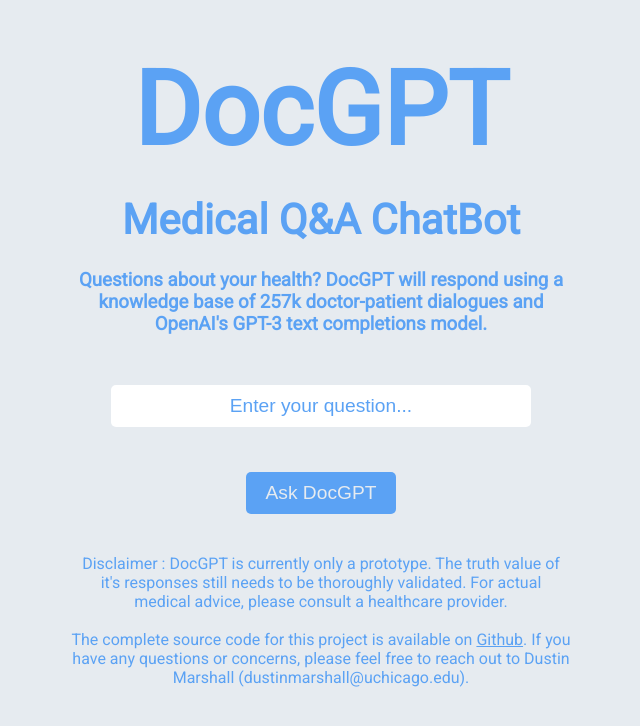
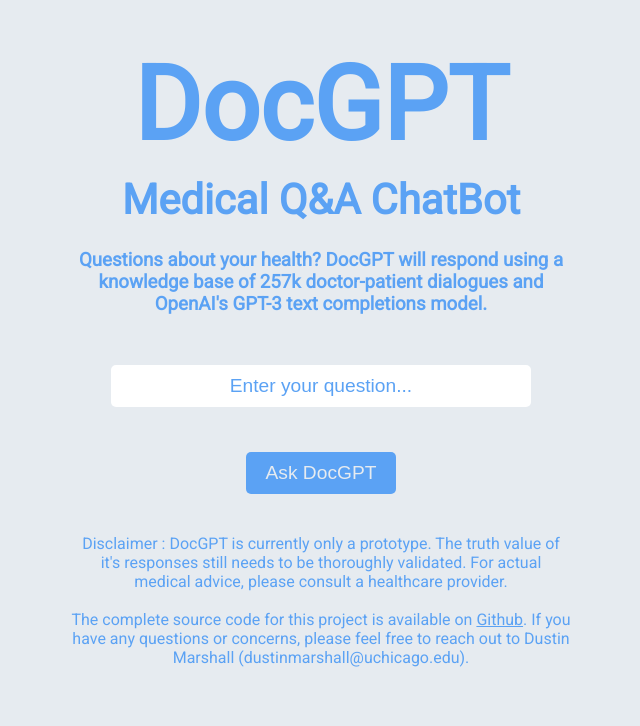
Before and after one commit to dustinmarshall/DocGPT, a Flask app: page / in a window 1280 px wide. Shown: the top 726 px of the page, without its empty margins (319-959 px from the left). Run offline with Flask 2, Linux system fonts and the light colour scheme.

Commit message:
Update style.css

```diff
--- a/static/css/style.css
+++ b/static/css/style.css
@@ -12,7 +12,7 @@ body {
     background-color: #e6ebf0;
     color: #5ba2f4;
     font-family: 'Roboto', sans-serif;
-    margin: 10px auto;
+    margin: 20px auto;
     max-width: 500px;
     padding: 0;
   }
@@ -21,11 +21,13 @@ body {
   h1 {
     font-size: 6.4em;
     font-weight: 600;
+    margin: 10px auto;
     padding: 0;
   }
 
   h2 {
     font-size: 2.6em;
+    margin: 10px auto;
     padding: 0;
   }
 
```
